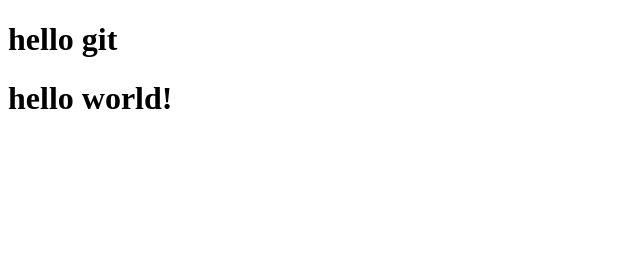
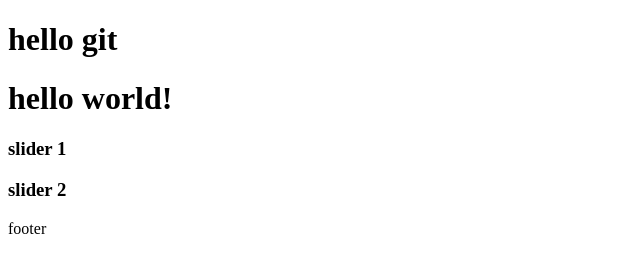
Before and after one commit to mohsenmohammadi2050/Git, a plain HTML site: page index.html in a window 1280 px wide. Shown: the whole page, without its empty margins (0-640 px from the left). Drawn offline with Linux system fonts and the light colour scheme.

Commit message:
slider and footer added

```diff
--- a/index.html
+++ b/index.html
@@ -9,5 +9,12 @@
 <body>
     <h1>hello git</h1>
     <h1>hello world!</h1>
+
+    <div class="slider">
+        <h3>slider 1</h3>
+        <h3>slider 2</h3>
+    </div>
+
+    <footer>footer</footer>
 </body>
 </html>
```
